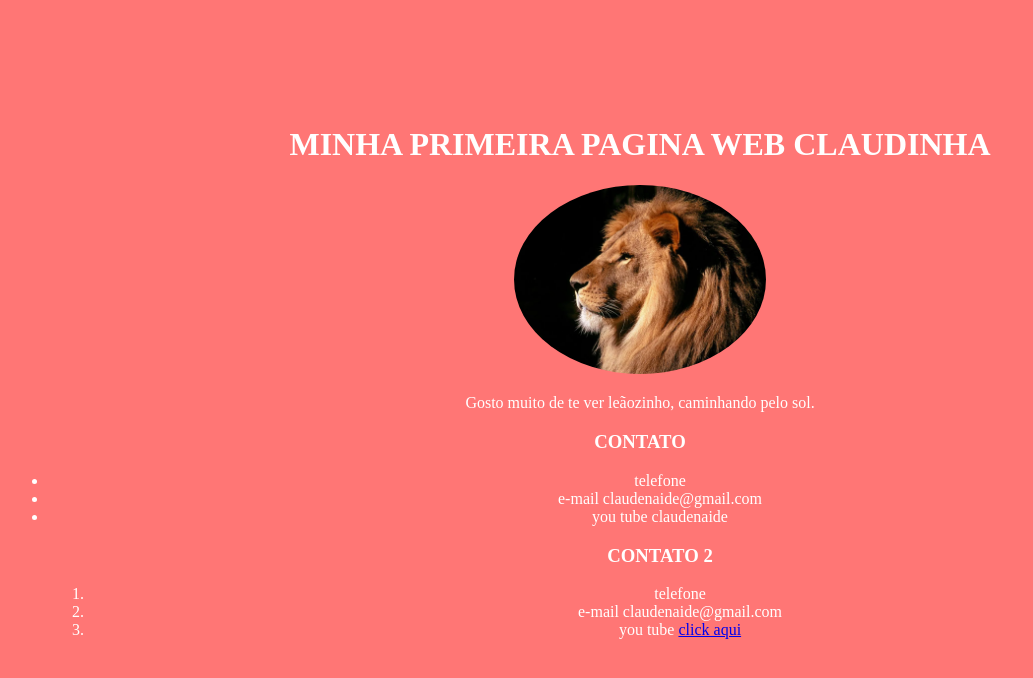
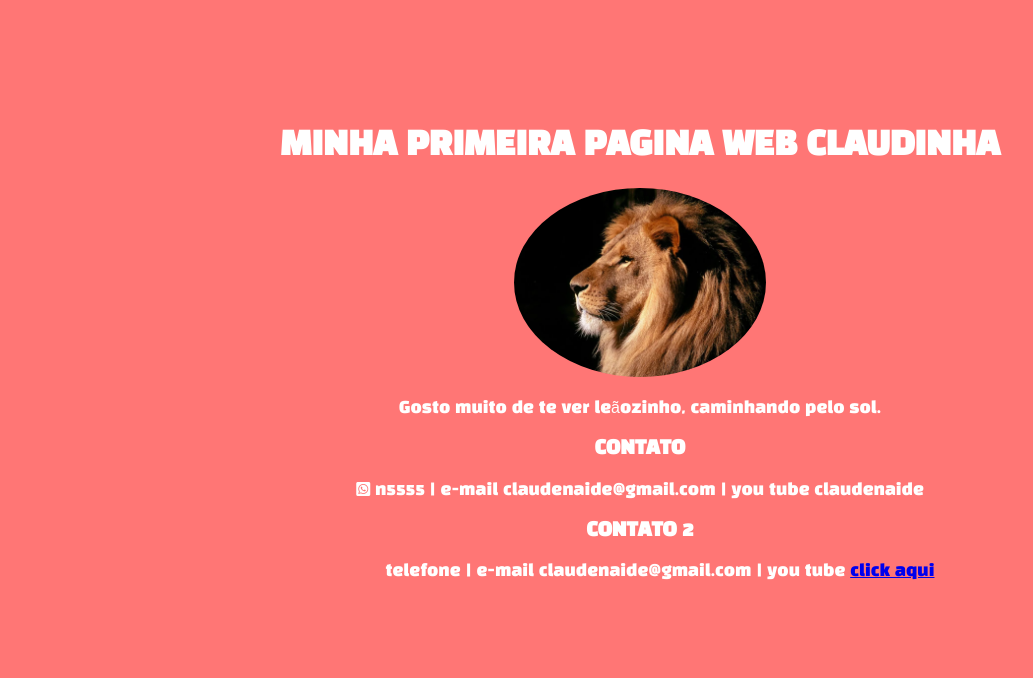
Before and after one commit to Claudenaide/primeira-atividade, a plain HTML site: page index.html in a window 1280 px wide. Shown: the whole page, without its empty margins (0-1033 px from the left). Drawn offline with Linux system fonts and the light colour scheme.

```diff
--- a/index.html
+++ b/index.html
@@ -6,8 +6,12 @@
     <meta name="description" content="primeira atividade">
     <title>CLAUDIA</title>
     <link rel="stylesheet" href="style.css">
+    <link rel="stylesheet" href="https://use.fontawesome.com/releases/v5.5.0/css/all.css" integrity="sha384-B4dIYHKNBt8Bc12p+WXckhzcICo0wtJAoU8YZTY5qE0Id1GSseTk6S+L3BlXeVIU" crossorigin="anonymous">
+    <link href="https://fonts.googleapis.com/css?family=Black+Han+Sans" rel="stylesheet">
+    <link rel="shortcut icon" href="favicon.ico" type="image/x-icon">
+    <link rel="icon" href="favicon.ico" type="image/x-icon">
   </head>
-  <body class="cor-fundo">
+      <body class="cor-fundo font-header">
           <header class="intro">
             <h1>MINHA PRIMEIRA PAGINA WEB CLAUDINHA</h1>
             <img src="1412967253.jpeg" alt="vc no cimema">
@@ -15,14 +19,18 @@
               caminhando pelo sol.
               </p>
             <h3>CONTATO</h3>
-      <ul>
-        <li>telefone</li>
+              <ul class="lista-linha">
+                  <li><i class="fab fa-whatsapp-square"></i> n5555</li>
+                  <li>|</li>
                   <li>e-mail claudenaide@gmail.com</li>
+                  <li>|</li>
                   <li>you tube claudenaide</li>
             <h3>CONTATO 2</h3>
               <ol>
                   <li>telefone</li>
+                  <li>|</li>
                   <li>e-mail claudenaide@gmail.com</li>
+                  <li>|</li>
                   <li>you tube <a target="_blank" href="https://www.youtube.com/?gl=BR&hl=pt">click aqui</a></li>
               </ol>
           </header>
--- a/style.css
+++ b/style.css
@@ -11,3 +11,13 @@
   max-width: 20%;
   max-height: 20%;
 }
+.lista-linha{
+  padding-left: 0;
+  list-style:  none;
+}
+.lista-linha li{
+  display: inline-block;
+}
+.font-header{
+  font-family: 'Black Han Sans', sans-serif;
+}
```
Also changed, not shown: favicon.ico (added). Lines whose indentation alone changed are shown as unchanged.
